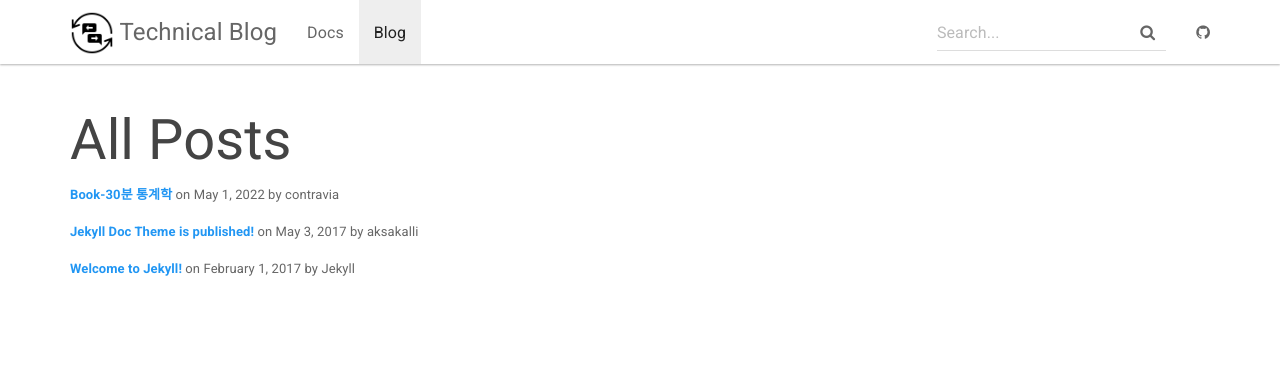
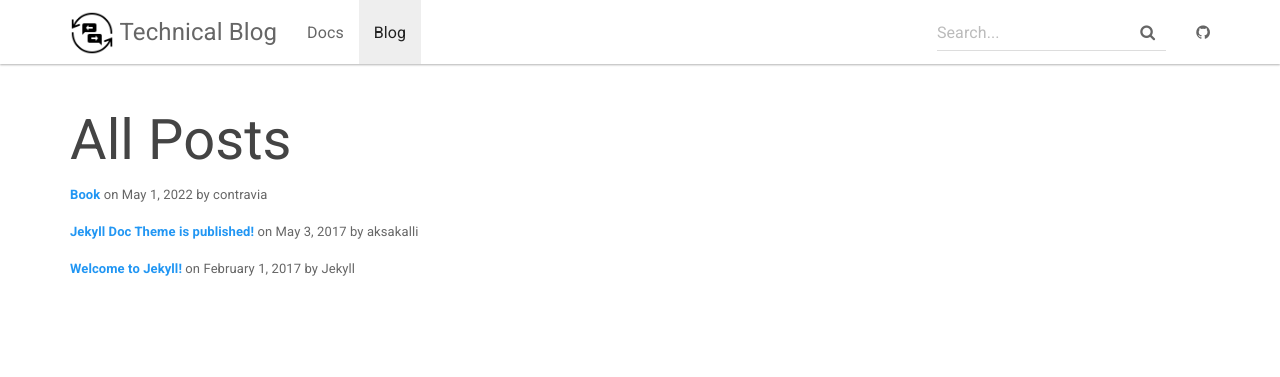
Before and after one commit to contravia-cloud/TechnicalBlog2, a Jekyll site: the page built from assets/allposts.html, in a window 1280 px wide. Shown: the top 377 px of the page. Built offline with Jekyll 4.4.1, drawn with Linux system fonts in a browser that asks for light colours.

Commit message:
Update 2022-05-01-static.md

```diff
--- a/_posts/2022-05-01-static.md
+++ b/_posts/2022-05-01-static.md
@@ -1,6 +1,6 @@
 ---
 layout: post
-title:  "Book-30분 통계학"
+title:  "Book"
 date:   2022-05-01 20:36:00
 author: contravia
 ---
```
